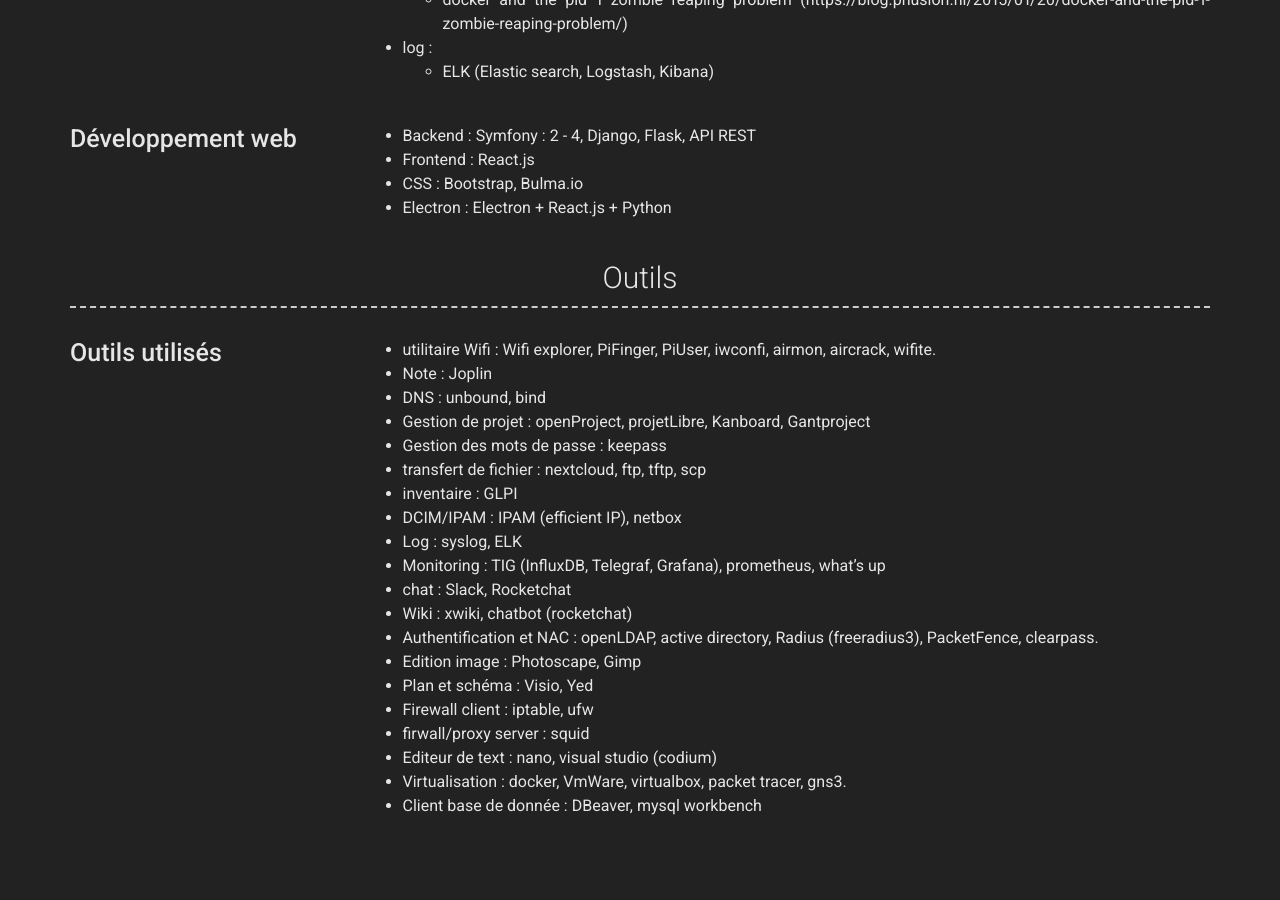
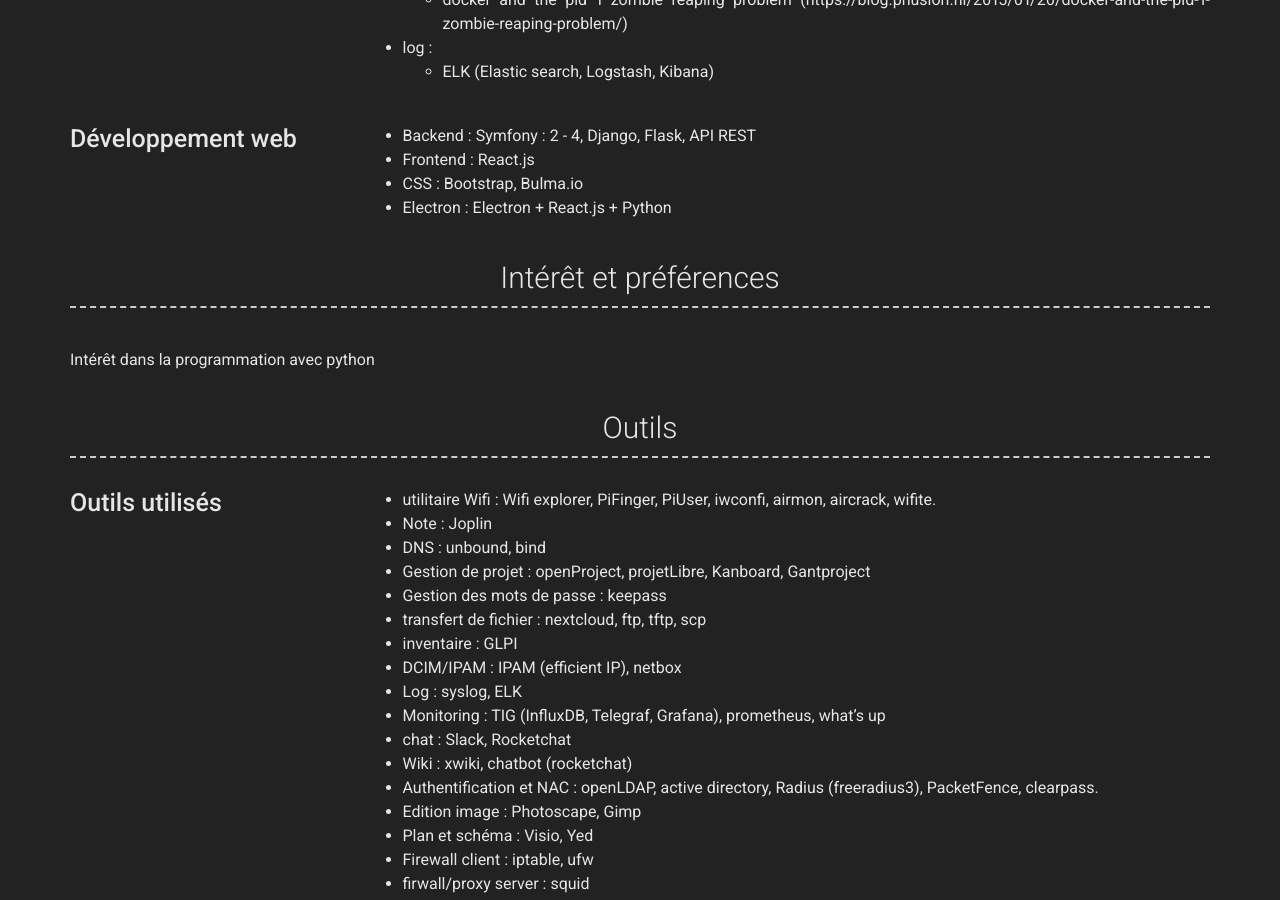
Before and after one commit to Draed/Draed.github.io, a Jekyll site: the page built from index.md, in a window 1280 px wide and 900 px high, scrolled down 3079 px. Built offline with Jekyll 4.4.1, drawn with Linux system fonts in a browser that asks for light colours; nearby versions of some CDN libraries.

Commit message:
errors correction

```diff
--- a/_includes/pref.html
+++ b/_includes/pref.html
@@ -2,7 +2,7 @@
     <h3>{{ site.pref_title | default: "Intérêt et préférences" }}</h3>
     <div class="row clearfix">
       <div class="{{ 'col-xs-12 ' }}">
-        {{ site.pref_content }}
+        {{ site.pref_content | strip | markdownify }}
       </div>
     </div>
   </div>
--- a/_layouts/default.html
+++ b/_layouts/default.html
@@ -28,9 +28,7 @@
         {%- include skills.html -%}
       {%- endif -%}
 
-      {%- if site.pref -%}
-        {%- include pref.html -%}
-      {%- endif -%}
+      {%- include pref.html -%}
 
       {%- if site.data.tools.size > 0 -%}
         {%- include tools.html -%}
```
